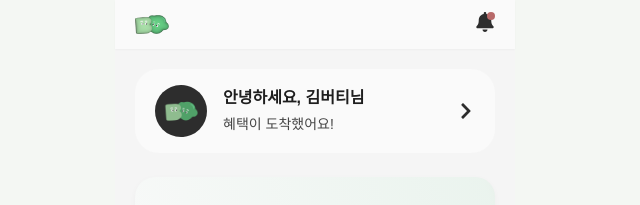
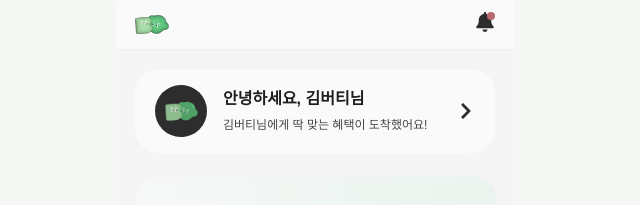
Before and after one commit to 1000hyehyang/burty-frontend, a React (Vite) app: page / in a window 1280 px wide. Shown: the top 205 px of the page, without its empty margins (325-965 px from the left). Built offline with nearby package versions, Linux system fonts and the light colour scheme; a web font is replaced by a local one.

Commit message:
style : 그리팅카드 폰트 사이즈 변경

```diff
--- a/src/components/GreetingCard/GreetingCard.tsx
+++ b/src/components/GreetingCard/GreetingCard.tsx
@@ -49,7 +49,7 @@ const Title = styled.div`
 `;
 
 const Subtitle = styled.div`
-  font-size: clamp(12px, 3.2vw, 14px);
+  font-size: clamp(10px, 3vw, 12px);
   font-weight: 500;
   color: var(--variable-collection-text-300);
   line-height: 1.4;
--- a/src/pages/HomePage.tsx
+++ b/src/pages/HomePage.tsx
@@ -6,7 +6,7 @@ import CommunityPostList from "../components/Community/CommunityPostList";
 
 const HomePage = () => (
   <>
-    <GreetingCard username="김버티" subtitle="혜택이 도착했어요!" />
+    <GreetingCard username="김버티" subtitle="김버티님에게 딱 맞는 혜택이 도착했어요!" />
     <AiReportBanner />
     <PolicyList />
     <CommunityPostList />
```
